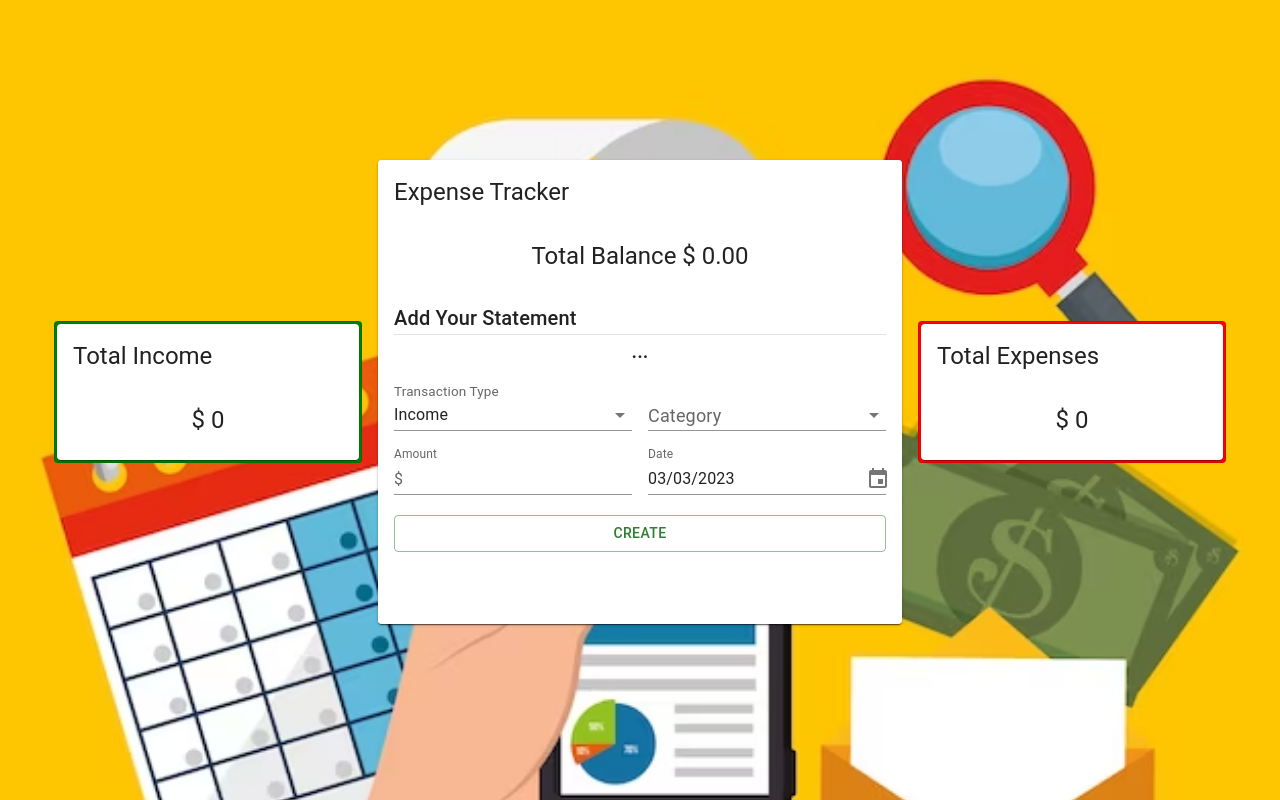
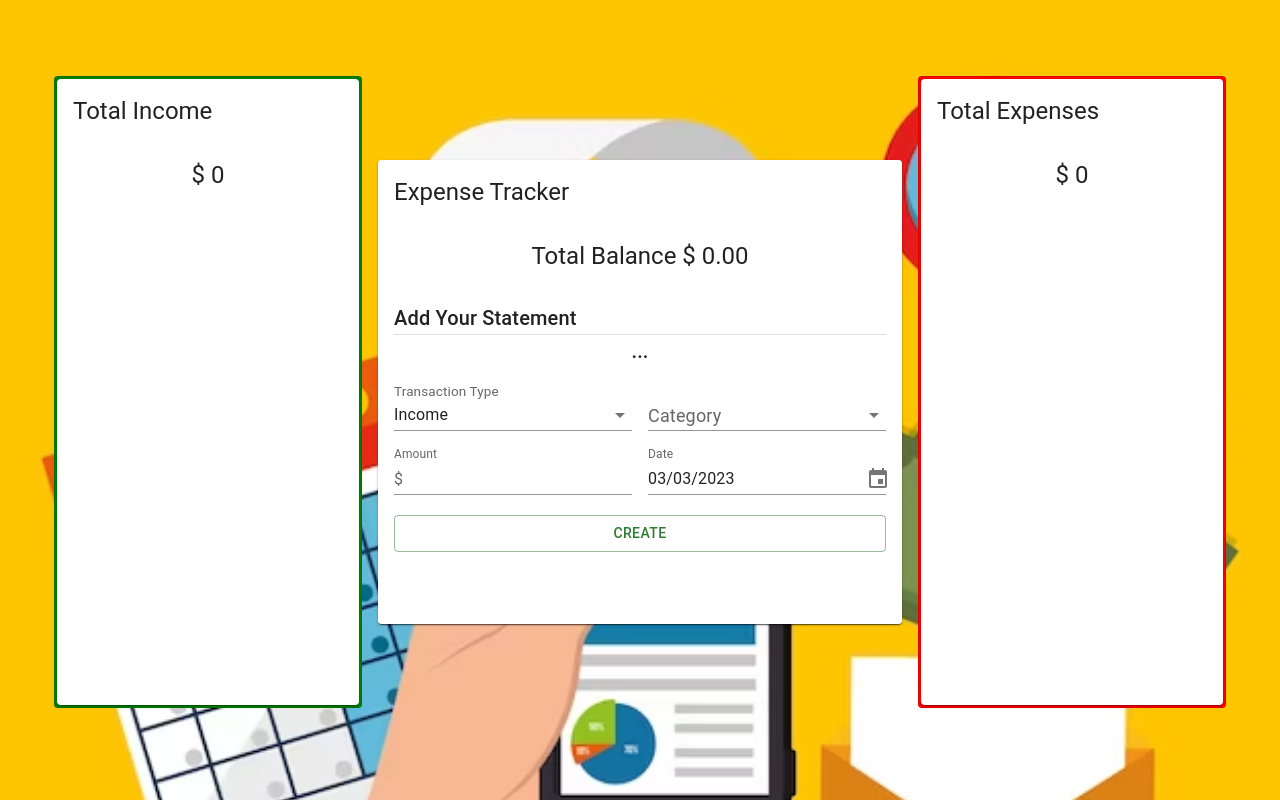
Before and after one commit to KittyFbWWD22-E07/ExpenseTracker-App, a React (Create React App) app: page / in a window 1280 px wide. Built offline with nearby package versions, Linux system fonts and the light colour scheme.

Commit message:
addition of chart components

```diff
--- a/package.json
+++ b/package.json
@@ -12,8 +12,10 @@
     "@testing-library/jest-dom": "^5.16.5",
     "@testing-library/react": "^13.4.0",
     "@testing-library/user-event": "^13.5.0",
+    "chart.js": "^4.2.1",
     "moment": "^2.29.4",
     "react": "^18.2.0",
+    "react-chartjs-2": "^5.2.0",
     "react-dom": "^18.2.0",
     "react-scripts": "5.0.1",
     "web-vitals": "^2.1.4"
--- a/src/App.js
+++ b/src/App.js
@@ -16,6 +16,11 @@ import Amount from "./components/Amount";
 import DateSelection from "./components/DateSelection";
 // import CreateButton from "./components/CreateButton";
 import CreateStatement from "./components/CreateStatement";
+// import { Chart as ChartJS, ArcElement, Tooltip, Legend } from 'chart.js';
+// import { Doughnut } from 'react-chartjs-2';
+import IncomeChart from "./components/IncomeChart";
+import ExpenseChart from "./components/ExpenseChart";
+
 import "./App.css";
 
 function App() {
@@ -65,6 +70,8 @@ function App() {
         }
     }, [isCreateButtonClicked, createStatement]);
 
+    // this reduce function returns an object with a "total" property
+    // it updates on each iteration if the statement transaction type is "income"
     const totalIncome = statements.reduce(
         (accumulator, statement) => {
             if (statement.type === "income") {
@@ -110,6 +117,7 @@ function App() {
                                 <Typography variant="h5">
                                     $ {totalIncome.total}
                                 </Typography>
+                                <IncomeChart data={statements}/>
                             </CardContent>
                         </Card>
                     </Paper>
@@ -200,6 +208,8 @@ function App() {
                                 <Typography variant="h5">
                                     $ {totalExpenses.total}
                                 </Typography>
+                                <ExpenseChart data={statements}/>
+
                             </CardContent>
                         </Card>
                     </Paper>
--- /dev/null
+++ b/src/components/ExpenseChart.js
@@ -0,0 +1,71 @@
+import React from "react";
+import { Chart as ChartJS, ArcElement, Tooltip, Legend } from "chart.js";
+import { Doughnut } from "react-chartjs-2";
+import { Paper } from "@mui/material";
+
+ChartJS.register(ArcElement, Tooltip, Legend);
+
+const ExpenseChart = ({ data }) => {
+
+
+    const categories = [...new Set(data.filter((item) => item.type === "expense").map((item) => item.category))];
+    if (categories) {
+        console.log(categories);
+    }
+
+    const expenseData = categories.map((category) => {
+        const totalExpense = data
+            .filter(
+                (item) => (item.category === category)
+            )
+            .reduce((sum, item) => sum + item.amount, 0);
+            return totalExpense;
+            });
+
+    const chartData = {
+        labels: categories,
+        datasets: [
+            {
+
+                data: expenseData,
+                backgroundColor: [
+                    "#FFCDD2",
+                    "#EF9A9A",
+                    "#E57373",
+                    "#EF5350",
+                    "#F44336",
+                    "#E53935",
+                    "#D32F2F",
+                    "#C62828",
+                    "#B71C1C",
+                    "#FF8A80",
+                    "#FF5252",
+                    "#FF1744",
+                    "#D50000",
+                    "#F50057",
+                    "#C51162",
+                    "#88E4F",
+                ],
+            },
+        ],
+    };
+
+    const chartOptions = {
+        responsive: true,
+        maintainAspectRatio: false,
+        // legend: {
+        //   display: true,
+
+        // },
+      };
+
+      return (
+        <Paper elevation={0} sx={{display: "block",width: "100%", height: "490px"}}>
+            <Doughnut data={chartData} options={chartOptions} />
+        </Paper>
+
+
+      );
+    };
+
+    export default ExpenseChart;
--- /dev/null
+++ b/src/components/IncomeChart.js
@@ -0,0 +1,56 @@
+import React from "react";
+import { Chart as ChartJS, ArcElement, Tooltip, Legend } from "chart.js";
+import { Doughnut } from "react-chartjs-2";
+import { Paper } from "@mui/material";
+
+ChartJS.register(ArcElement, Tooltip, Legend);
+
+const IncomeChart = ({ data }) => {
+
+    const categories = [...new Set(data.filter((item) => item.type === "income").map((item) => item.category))];
+
+    const incomeData = categories.map((category) => {
+        const totalIncome = data
+            .filter(
+                (item) => (item.category === category)
+            )
+            .reduce((sum, item) => sum + item.amount, 0);
+            return totalIncome;
+            });
+
+    const chartData = {
+        labels: categories,
+        datasets: [
+            {
+                data: incomeData,
+                backgroundColor: [
+                    "#006400",
+                    "#228B22",
+                    "#008000",
+                    "#00FF00",
+                    "#808000",
+                    "#2E8B57",
+                    "#00FF7F",
+                    "#9ACD32",
+                    "#556B2F",
+
+                ],
+            },
+        ],
+    };
+
+    const chartOptions = {
+        responsive: true,
+        maintainAspectRatio: false,
+      };
+
+      return (
+        <Paper elevation={0} sx={{display: "block",width: "100%", height: "490px"}}>
+            <Doughnut data={chartData} options={chartOptions} />
+        </Paper>
+
+
+      );
+    };
+
+    export default IncomeChart;
```
Also changed, not shown: 1 other file (tests, documents, lock files or other folders).
